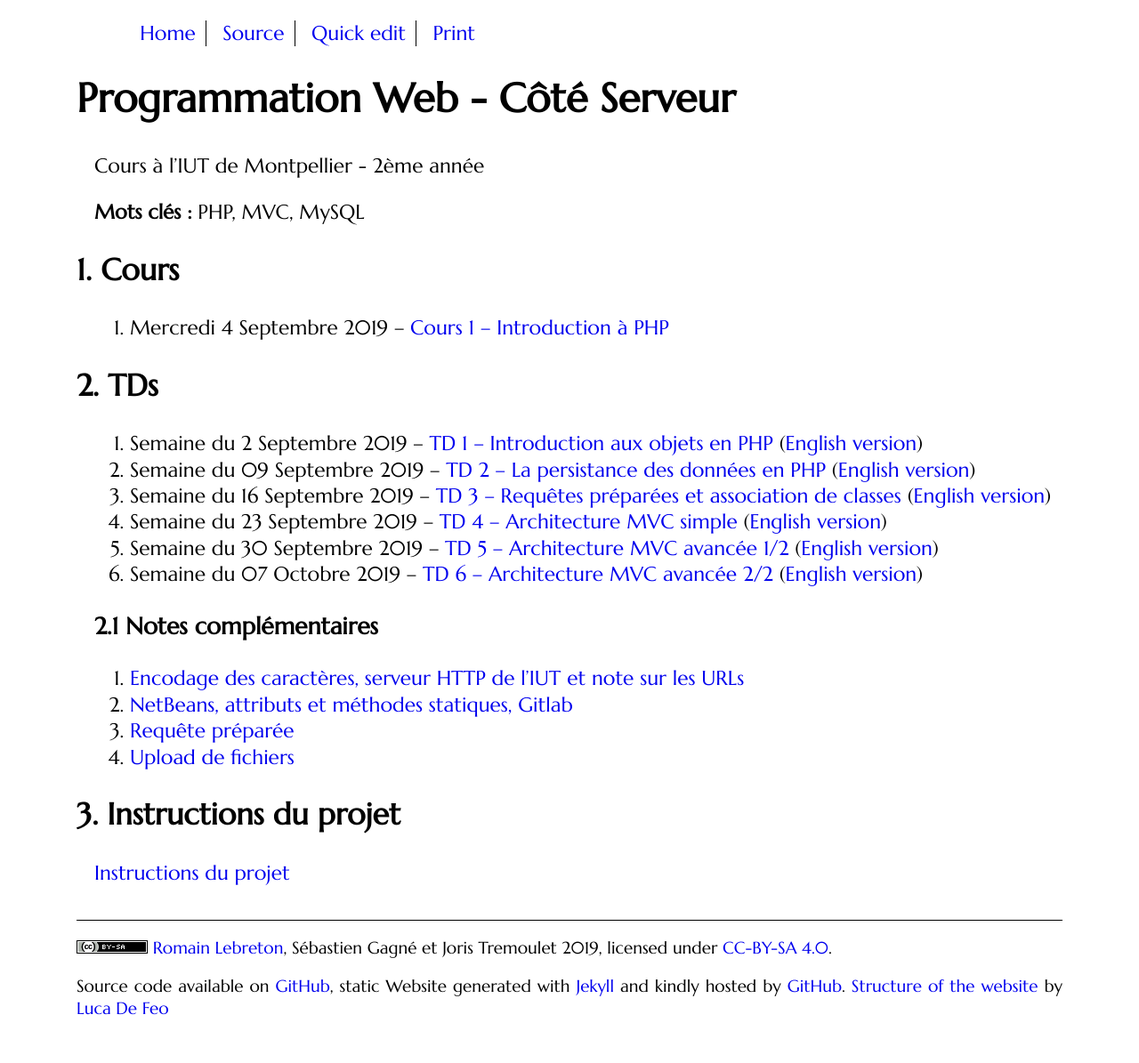
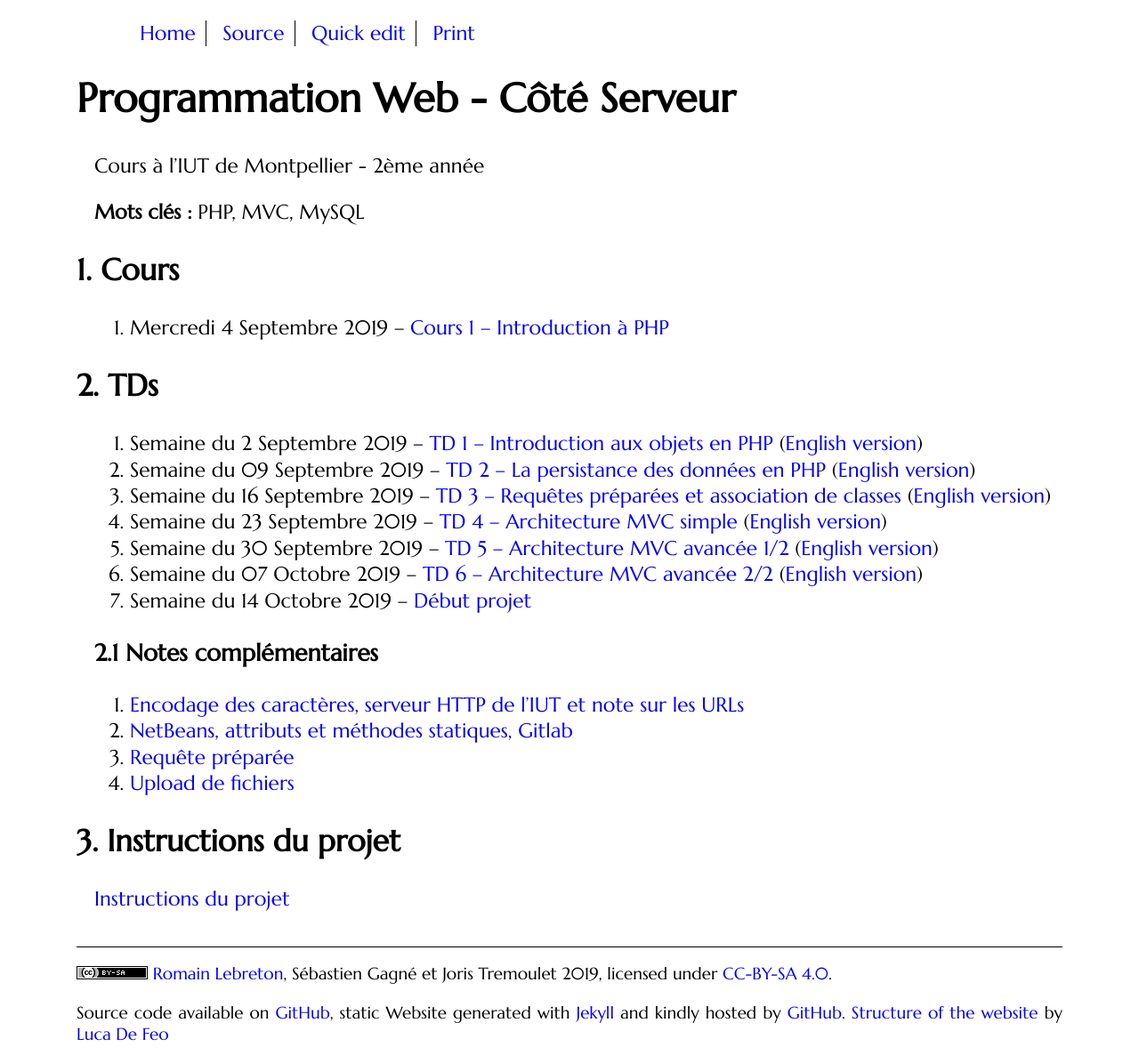
Before and after one commit to romainlebreton/R3.01-DeveloppementWeb, a Jekyll site: the page built from index.md, in a window 1280 px wide. Shown: the whole page at 89% size. Built offline with Jekyll 4.4.1, drawn with Linux system fonts in a browser that asks for light colours; some web fonts are replaced; before the commit the page ends 1165 px from its top, so only the background shows below that.

Commit message:
New week

```diff
--- a/index.md
+++ b/index.md
@@ -20,7 +20,7 @@ Cours à l'IUT de Montpellier - 2ème année
 1. Semaine du 23 Septembre 2019 --  [TD 4 -- Architecture MVC simple](tutorials/tutorial4.html) ([English version](tutorials/tutorial4-en.html))
 1. Semaine du 30 Septembre 2019 -- [TD 5 -- Architecture MVC avancée 1/2](tutorials/tutorial5.html) ([English version](tutorials/tutorial5-en.html))
 1. Semaine du 07 Octobre 2019 --  [TD 6 -- Architecture MVC avancée 2/2](tutorials/tutorial6.html) ([English version](tutorials/tutorial6-en.html))
-<!-- 1. Semaine du 14 Octobre 2019 --  [Début projet](projet.html) -->
+1. Semaine du 14 Octobre 2019 --  [Début projet](projet.html)
 <!-- 1. Semaine du 21 Octobre 2019 -- [Projet](projet.html) -->
 <!-- 1. Semaines du 4 Novembre 2019 --  -->
 <!--    [TD 7 -- Cookies & Sessions](tutorials/tutorial7.html) ([English version](tutorials/tutorial7-en.html)) puis projet -->
```
